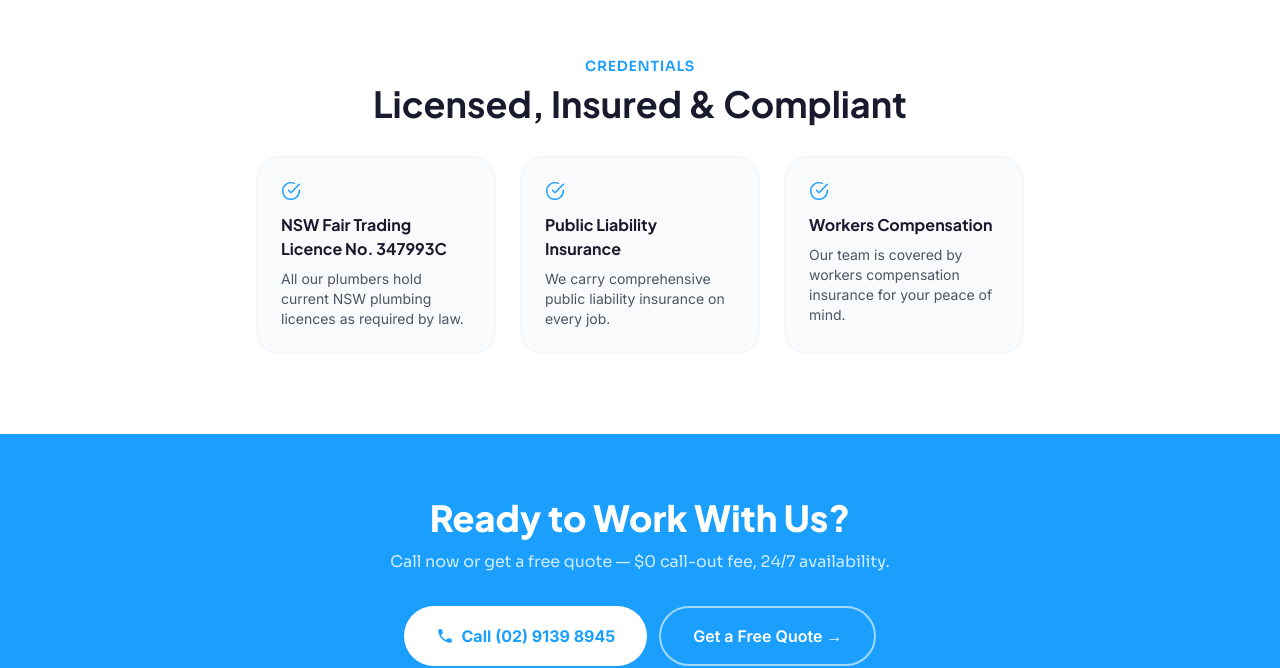
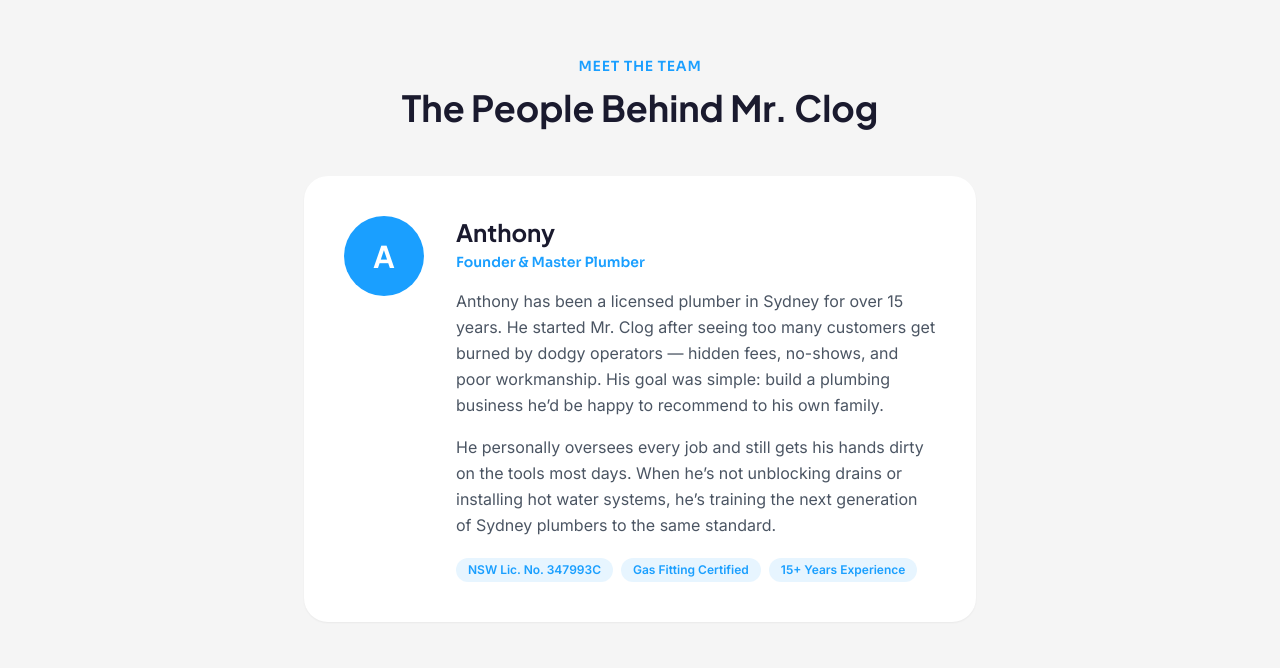
Before and after one commit to mrclogplumbing/mrclog-website, a Next.js app: page /about in a window 1280 px wide. Shown: the part 1924-2592 px from the top of the page. Built offline with nearby package versions, Linux system fonts and the light colour scheme.

Commit message:
Add 'Meet the Team' section with founder details
Added a new section 'Meet the Team' to showcase team members with details about Anthony, the founder.

```diff
--- a/src/app/about/page.tsx
+++ b/src/app/about/page.tsx
@@ -158,7 +158,50 @@ export default function AboutPage() {
         </div>
       </section>
 
-      {/* Credentials */}
+
+      {/* Meet the Team */}
+      <section style={{ background: "var(--color-grey-100)" }} className="py-16 md:py-20">
+        <div className="section-container">
+          <div className="text-center mb-12">
+            <p className="font-display text-sm font-semibold uppercase tracking-wider mb-3" style={{ color: "var(--color-brand-blue)" }}>
+              Meet the Team
+            </p>
+            <h2 className="font-logo font-bold text-3xl md:text-4xl" style={{ color: "var(--color-dark)" }}>
+              The People Behind Mr. Clog
+            </h2>
+          </div>
+          <div className="max-w-2xl mx-auto">
+            <div className="bg-white rounded-2xl p-8 md:p-10 shadow-sm flex flex-col md:flex-row gap-8 items-start">
+              <div className="w-20 h-20 rounded-full flex items-center justify-center flex-shrink-0 text-3xl font-bold text-white font-logo" style={{ background: "var(--color-brand-blue)" }}>
+                A
+              </div>
+              <div>
+                <h3 className="font-logo font-bold text-2xl mb-1" style={{ color: "var(--color-dark)" }}>
+                  Anthony
+                </h3>
+                <p className="font-display text-sm font-semibold mb-4" style={{ color: "var(--color-brand-blue)" }}>
+                  Founder &amp; Master Plumber
+                </p>
+                <p className="text-gray-600 leading-relaxed mb-4">
+                  Anthony has been a licensed plumber in Sydney for over 15 years. He started Mr. Clog after seeing too many customers get burned by dodgy operators — hidden fees, no-shows, and poor workmanship. His goal was simple: build a plumbing business he&rsquo;d be happy to recommend to his own family.
+                </p>
+                <p className="text-gray-600 leading-relaxed">
+                  He personally oversees every job and still gets his hands dirty on the tools most days. When he&rsquo;s not unblocking drains or installing hot water systems, he&rsquo;s training the next generation of Sydney plumbers to the same standard.
+                </p>
+                <div className="mt-5 flex flex-wrap gap-2">
+                  {["NSW Lic. No. 347993C", "Gas Fitting Certified", "15+ Years Experience"].map((badge) => (
+                    <span key={badge} className="inline-block text-xs font-semibold px-3 py-1 rounded-full" style={{ background: "rgba(26,159,255,0.1)", color: "var(--color-brand-blue)" }}>
+                      {badge}
+                    </span>
+                  ))}
+                </div>
+              </div>
+            </div>
+          </div>
+        </div>
+      </section>
+
+{/* Credentials */}
       <section className="section-container py-16 md:py-20">
         <div className="max-w-3xl mx-auto text-center">
           <p className="font-display text-sm font-semibold uppercase tracking-wider mb-2" style={{ color: "var(--color-brand-blue)" }}>
```
